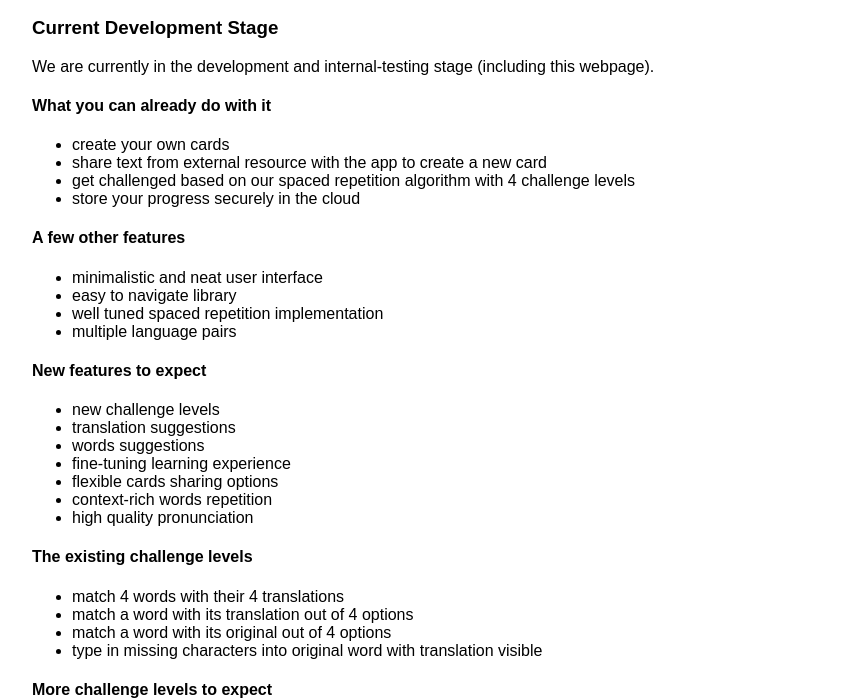
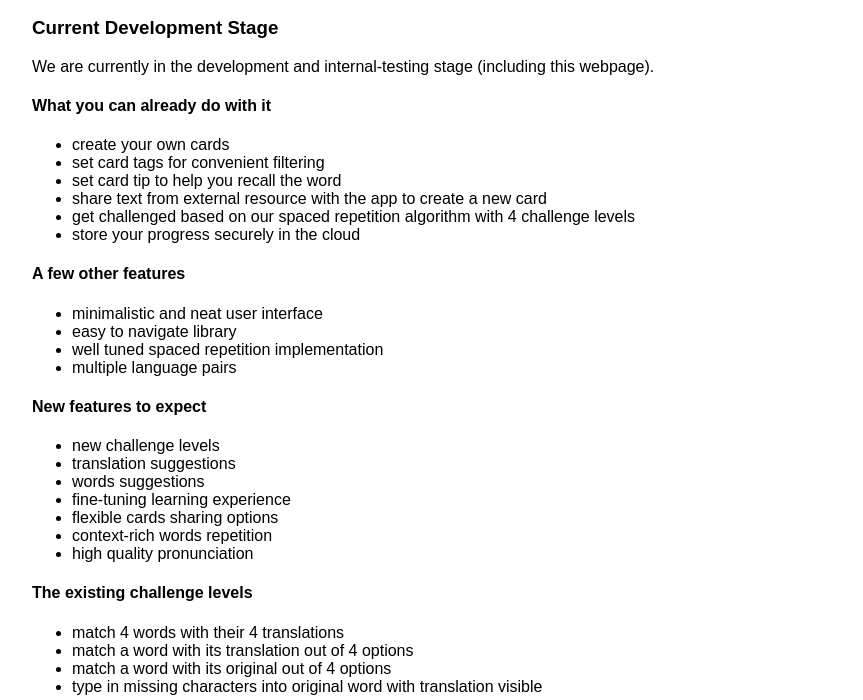
Before and after one commit to Kortzapp/kortzapp.github.io, a Gatsby site: page /stage in a window 1280 px wide. Shown: the part 109-809 px from the top of the page, without its empty margins (208-1071 px from the left). Built offline with nearby package versions, Linux system fonts and the light colour scheme; Gatsby itself is replaced by a stand-in of ours.

Commit message:
tags and tips

```diff
--- a/src/pages/stage.js
+++ b/src/pages/stage.js
@@ -16,6 +16,12 @@ const Stage = () => {
                         <ul>
                             <li>
                                 create your own cards
+                            </li>
+                            <li>
+                                set card tags for convenient filtering
+                            </li>
+                            <li>
+                                set card tip to help you recall the word
                             </li>
                             <li>
                                 share text from external resource with the app to create a new card
```
